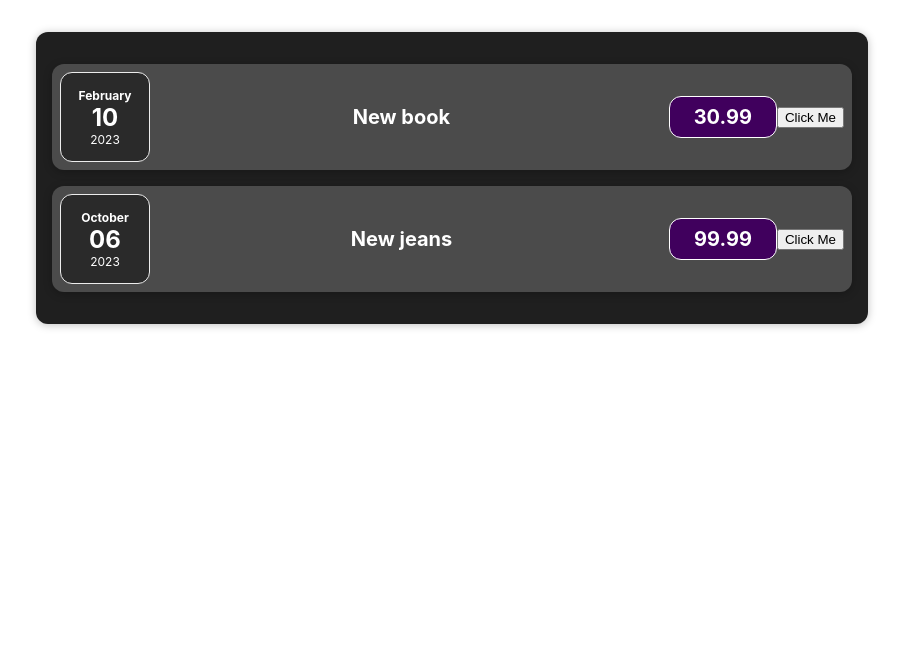
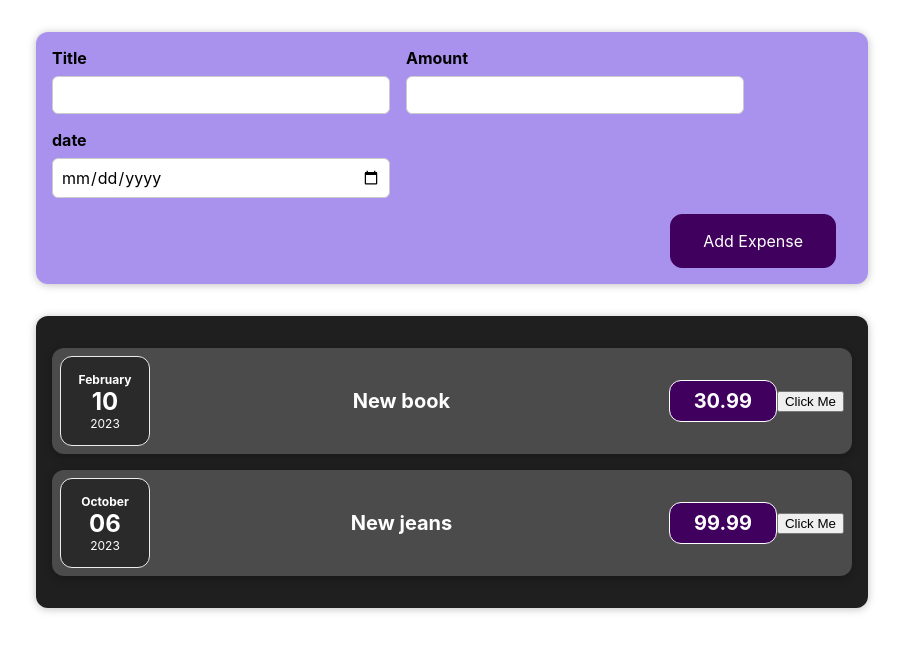
Before and after one commit to MadliReiljan/React, a React (Create React App) app: page / in a window 1280 px wide. Shown: the top 652 px of the page, without its empty margins (188-1091 px from the left). Built offline with nearby package versions, Linux system fonts and the light colour scheme.

Commit message:
Form css

```diff
--- a/src/App.js
+++ b/src/App.js
@@ -1,5 +1,6 @@
 import './App.css';
 import Expenses from './components/Expenses/Expenses';
+import NewExpense from './components/NewExpense/NewExpense';
 
 const App = () => {
 
@@ -18,6 +19,7 @@
 
   return (
     <div className='App'>
+      <NewExpense></NewExpense>
       <Expenses expenses={expenses} />
     </div>
   );
--- /dev/null
+++ b/src/components/NewExpense/ExpenseForm.css
@@ -0,0 +1,26 @@
+.new-expense__controls {
+    display: flex;
+    flex-wrap: wrap;
+    gap: 1rem;
+    margin-bottom: 1rem;
+    text-align: left;
+}
+
+.new-expense__control label {
+    font-weight: bold;
+    margin-bottom: 0.5rem;
+    display: block;
+}
+
+.new-expense__control input {
+    font: inherit;
+    padding: 0.5rem;
+    border-radius: 6px;
+    border: 1px solid #ccc;
+    width: 20rem;
+    max-width: 100%;
+}
+
+.new-expense__actions {
+    text-align: right;
+}
--- /dev/null
+++ b/src/components/NewExpense/ExpenseForm.js
@@ -0,0 +1,27 @@
+import './ExpenseForm.css'
+
+const ExpenseForm = (props) => {
+    return(
+        <form>
+            <div className='new-expense__controls'>
+                <div className='new-expense__control'>
+                    <label>Title</label>
+                    <input type="text"/>
+                </div>
+                <div className='new-expense__control'>
+                    <label>Amount</label>
+                    <input type="number" min="0.01" step="0.01"/>
+                </div>
+                <div className='new-expense__control'>
+                    <label>date</label>
+                    <input type="date" min="2023-01-01" max="2025-01-31"/>
+                </div>
+            </div>
+            <div className='new-expense__actions'>
+                <button type="submit">Add Expense</button>
+            </div>
+        </form>
+    )
+}
+
+export default ExpenseForm
--- /dev/null
+++ b/src/components/NewExpense/NewExpense.css
@@ -0,0 +1,38 @@
+.new-expense {
+    background-color: #a892ee;
+    padding: 1rem;
+    margin: 2rem auto;
+    width: 50rem;
+    max-width: 95%;
+    border-radius: 12px;
+    text-align: center;
+    box-shadow: 0 1px 8px rgba(0, 0, 0, 0.25);
+}
+
+.new-expense button {
+    font: inherit;
+    cursor: pointer;
+    padding: 1rem 2rem;
+    border: 1px solid #40005d;
+    background-color: #40005d;
+    color: white;
+    border-radius: 12px;
+    margin-right: 1rem;
+}
+
+.new-expense button:hover,
+.new-expense button:active {
+    background-color: #510674;
+    border-color: #510674;
+}
+
+.new-expense button.alternative {
+    color: #220131;
+    border-color: transparent;
+    background-color: transparent;
+}
+
+.new-expense button.alternative:hover,
+.new-expense button.alternative:active {
+    background-color: #ddb3f8;
+}
--- /dev/null
+++ b/src/components/NewExpense/NewExpense.js
@@ -0,0 +1,12 @@
+import './NewExpense.css'
+import ExpenseForm from "./ExpenseForm"
+
+const NewExpense = (props) =>{
+    return (
+        <div className='new-expense'>
+            <ExpenseForm/>
+        </div>
+    )
+}
+
+export default NewExpense
```
